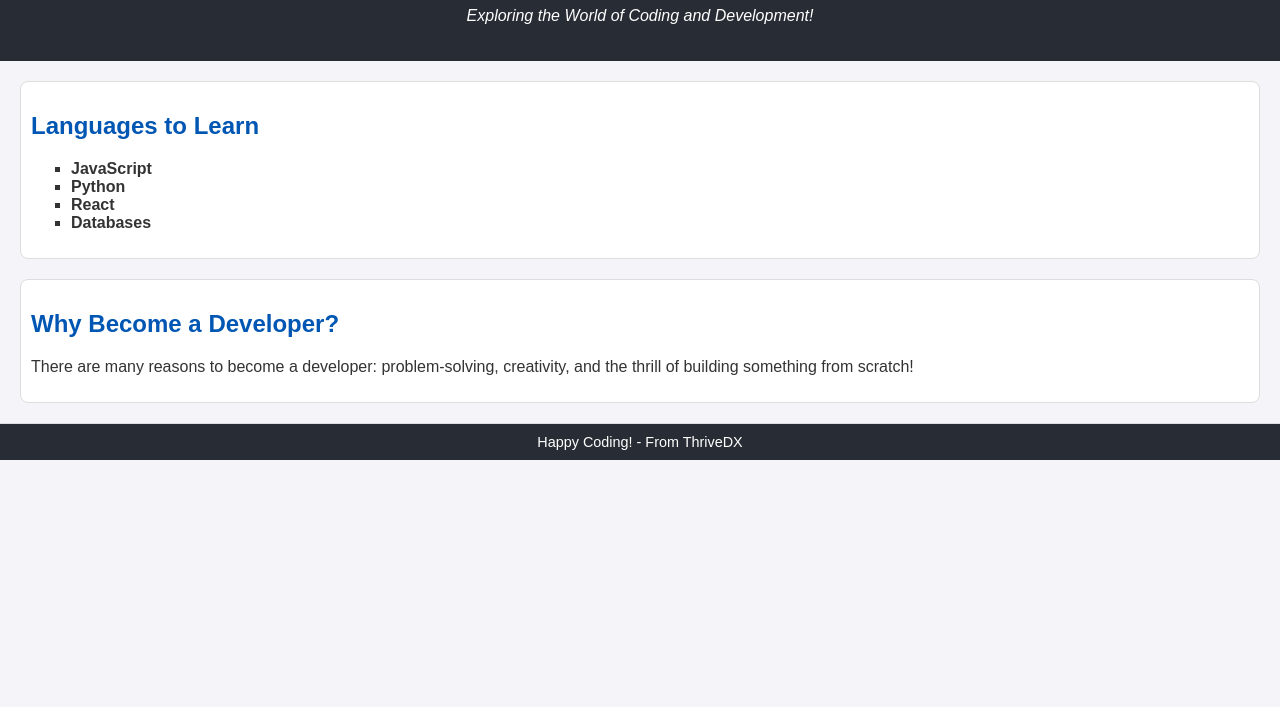
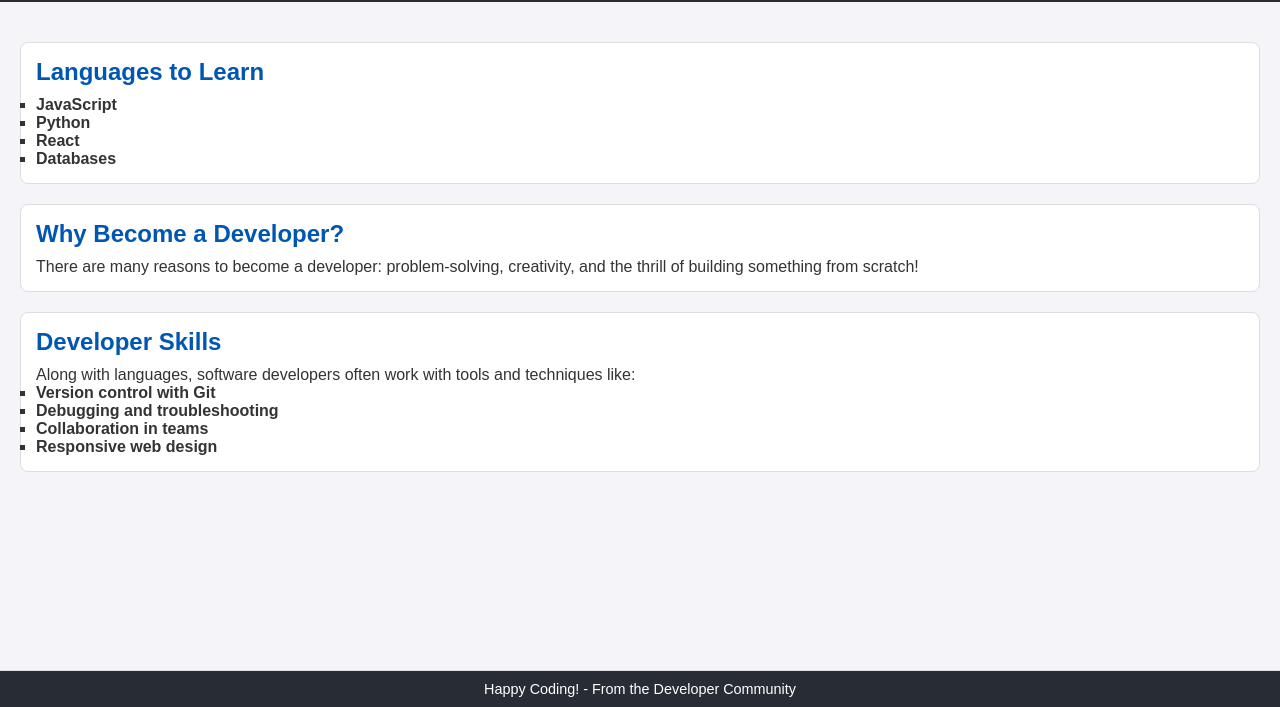
Before and after one commit to HackerUSA-CE/aisd-ajs-05-Interacting-with-the-DOM, a plain HTML site: page index.html in a window 1280 px wide. Shown: the part 93-800 px from the top of the page. Drawn offline with Linux system fonts and the light colour scheme; a script that the page names is missing.

Commit message:
first commit

```diff
--- a/index.html
+++ b/index.html
@@ -16,6 +16,7 @@
     <p class="tagline">Exploring the World of Coding and Development!</p>
   </header>
 
+  <main class="main-content">
     <section class="content">
       <h2 class="section-title">Languages to Learn</h2>
       <ul>
@@ -31,8 +32,20 @@
       <p id="reasons">There are many reasons to become a developer: problem-solving, creativity, and the thrill of building something from scratch!</p>
     </section>
 
+    <section class="content">
+      <h2 class="section-title">Developer Skills</h2>
+      <p>Along with languages, software developers often work with tools and techniques like:</p>
+      <ul>
+        <li class="skill">Version control with Git</li>
+        <li class="skill">Debugging and troubleshooting</li>
+        <li class="skill">Collaboration in teams</li>
+        <li class="skill">Responsive web design</li>
+      </ul>
+    </section>
+  </main>
+
   <footer>
-    <p class="footer-note">Happy Coding! - From ThriveDX</p>
+    <p class="footer-note">Happy Coding! - From the Developer Community</p>
   </footer>
 
   <script src="script.js"></script>
--- a/styles.css
+++ b/styles.css
@@ -1,7 +1,15 @@
+/* Reset basic styling */
+* {
+  margin: 0;
+  padding: 0;
+  box-sizing: border-box;
+}
+
 body {
   font-family: Arial, sans-serif;
-  margin: 0;
-  padding: 0;
+  display: flex;
+  flex-direction: column;
+  min-height: 100vh;
   background-color: #f4f4f9;
   color: #333;
 }
@@ -22,9 +30,14 @@ header {
   font-style: italic;
 }
 
+.main-content {
+  flex: 1; /* Ensures main content takes up remaining space */
+  margin: 20px;
+}
+
 .content {
-  margin: 20px;
-  padding: 10px;
+  margin: 20px 0;
+  padding: 15px;
   background-color: #fff;
   border: 1px solid #ddd;
   border-radius: 8px;
@@ -33,19 +46,21 @@ header {
 .section-title {
   font-size: 1.5em;
   color: #0056b3;
+  margin-bottom: 10px;
 }
 
-.language {
+.language, .skill {
   color: #333;
   font-weight: bold;
   list-style-type: square;
 }
 
-.footer-note {
+footer {
   text-align: center;
   font-size: 0.9em;
   padding: 10px;
   background-color: #282c34;
   color: #fff;
   border-top: 1px solid #ddd;
+  margin-top: auto; /* Pushes footer to bottom */
 }
```
Lines whose indentation alone changed are shown as unchanged.
